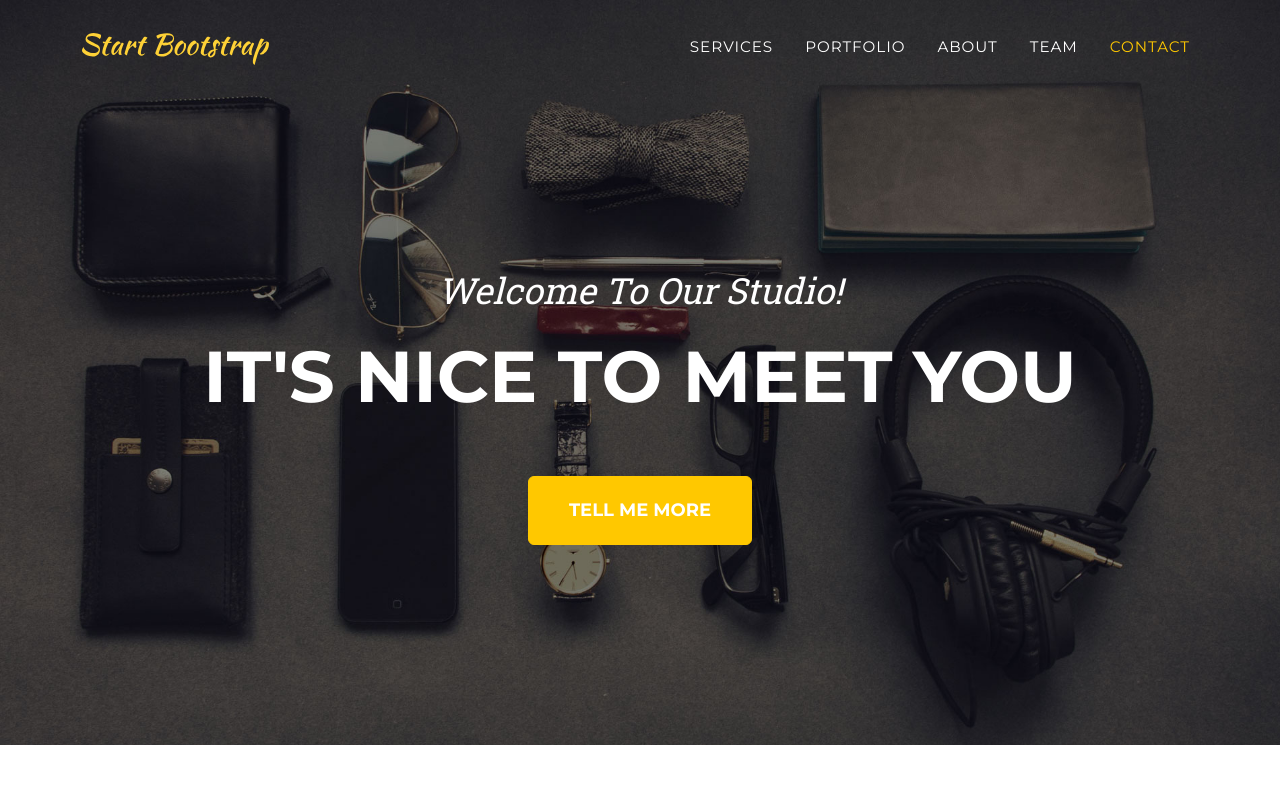
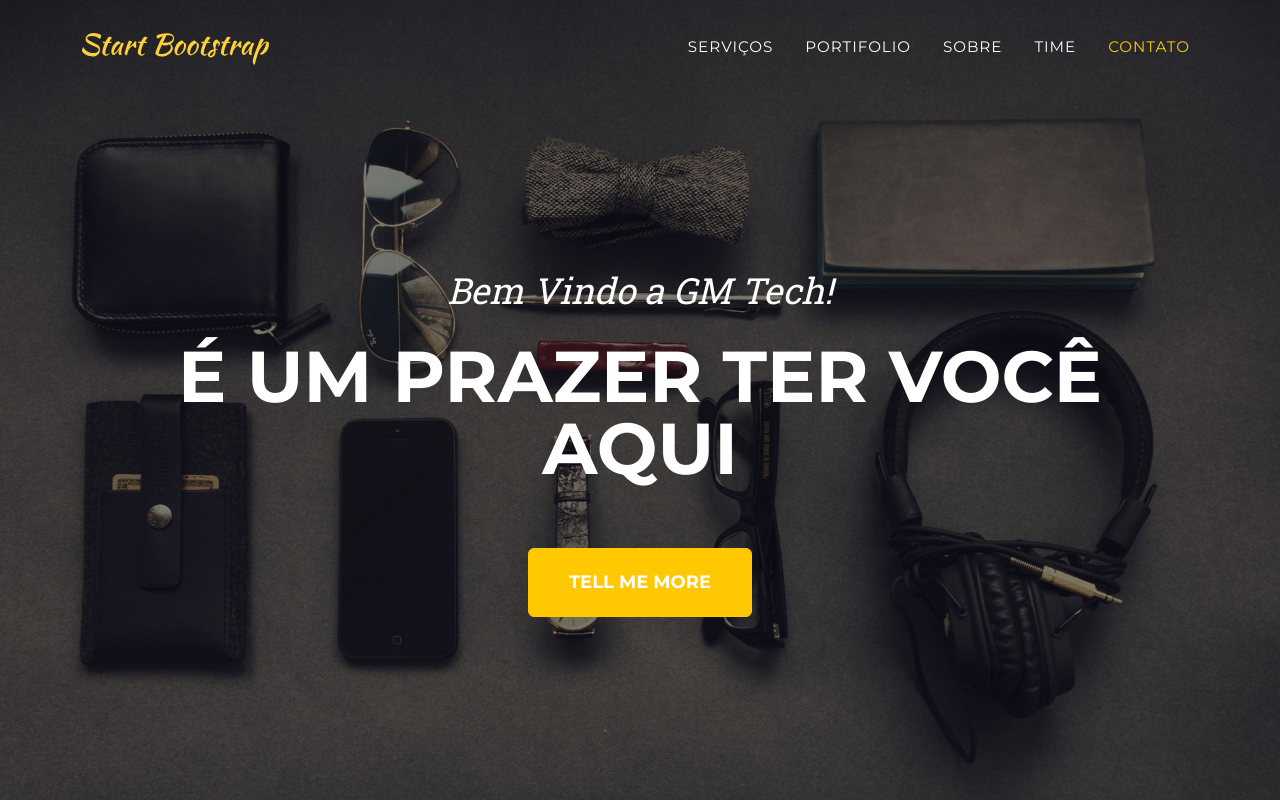
Before and after one commit to thiagogeorgebo/dashboard, a plain HTML site: page index.html in a window 1280 px wide. Shown: the top 800 px of the page. Drawn offline with nearby package versions, Linux system fonts and the light colour scheme.

Commit message:
Add files via upload

```diff
--- a/index.html
+++ b/index.html
@@ -9,7 +9,7 @@
         <meta name="viewport" content="width=device-width, initial-scale=1, shrink-to-fit=no" />
         <meta name="description" content="" />
         <meta name="author" content="" />
-        <title>Agency - Start Bootstrap Theme</title>
+        <title>GM Tech</title>
         <!-- Favicon-->
         <link rel="icon" type="image/x-icon" href="assets/favicon.ico" />
         <!-- Font Awesome icons (free version)-->
@@ -31,11 +31,11 @@
                 </button>
                 <div class="collapse navbar-collapse" id="navbarResponsive">
                     <ul class="navbar-nav text-uppercase ms-auto py-4 py-lg-0">
-                        <li class="nav-item"><a class="nav-link" href="#services">Services</a></li>
-                        <li class="nav-item"><a class="nav-link" href="#portfolio">Portfolio</a></li>
-                        <li class="nav-item"><a class="nav-link" href="#about">About</a></li>
-                        <li class="nav-item"><a class="nav-link" href="#team">Team</a></li>
-                        <li class="nav-item"><a class="nav-link" href="#contact">Contact</a></li>
+                        <li class="nav-item"><a class="nav-link" href="#services">Serviços</a></li>
+                        <li class="nav-item"><a class="nav-link" href="#portfolio">Portifolio</a></li>
+                        <li class="nav-item"><a class="nav-link" href="#about">Sobre</a></li>
+                        <li class="nav-item"><a class="nav-link" href="#team">Time</a></li>
+                        <li class="nav-item"><a class="nav-link" href="#contact">Contato</a></li>
                     </ul>
                 </div>
             </div>
@@ -43,8 +43,8 @@
         <!-- Masthead-->
         <header class="masthead">
             <div class="container">
-                <div class="masthead-subheading">Welcome To Our Studio!</div>
-                <div class="masthead-heading text-uppercase">It's Nice To Meet You</div>
+                <div class="masthead-subheading">Bem Vindo a GM Tech!</div>
+                <div class="masthead-heading text-uppercase">É um prazer ter você aqui</div>
                 <a class="btn btn-primary btn-xl text-uppercase" href="#services">Tell Me More</a>
             </div>
         </header>
```
